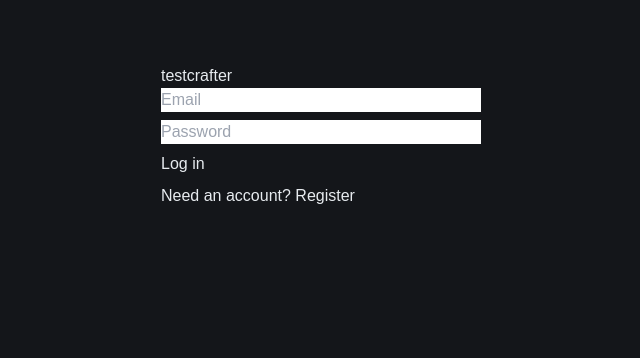
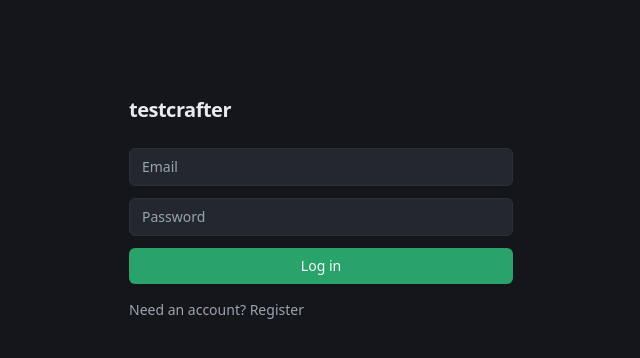
Before and after one commit to Efecancngz/testcrafter, a React (Vite) app in the folder frontend/: page /login in a window 1280 px wide. Shown: the top 358 px of the page, without its empty margins (319-959 px from the left). Built offline with nearby package versions, Linux system fonts and the light colour scheme.

Commit message:
feat: wire up dashboard routing, remove single-page layout

```diff
--- a/frontend/src/App.jsx
+++ b/frontend/src/App.jsx
@@ -1,179 +1,62 @@
 import { useState, useEffect } from "react";
-import { createProject, createScan, runScan, register, login, logout, isAuthenticated, fetchScreenshotUrl, setUnauthorizedHandler } from "./api";
+import { Routes, Route, useNavigate } from "react-router-dom";
+import { setUnauthorizedHandler } from "./api";
+import LoginPage from "./pages/LoginPage";
+import ProjectListPage from "./pages/ProjectListPage";
+import ProjectDetailPage from "./pages/ProjectDetailPage";
+import ScanDetailPage from "./pages/ScanDetailPage";
+import Layout from "./components/Layout";
+import RequireAuth from "./components/RequireAuth";
 
-function Screenshot({ path, stepIndex }) {
-  const [src, setSrc] = useState(null);
+export default function App() {
+  const [, forceRerender] = useState(0);
+  const navigate = useNavigate();
 
   useEffect(() => {
-    let objectUrl;
-    let cancelled = false;
-    fetchScreenshotUrl(path).then((url) => {
-      if (cancelled) {
-        URL.revokeObjectURL(url);
-        return;
-      }
-      objectUrl = url;
-      setSrc(url);
-    }).catch(() => {});
-    return () => {
-      cancelled = true;
-      if (objectUrl) URL.revokeObjectURL(objectUrl);
-    };
-  }, [path]);
+    setUnauthorizedHandler(() => {
+      forceRerender((n) => n + 1);
+      navigate("/login");
+    });
+  }, [navigate]);
 
-  if (!src) return null;
-  return <img src={src} alt={`Step ${stepIndex} screenshot`} loading="lazy" style={{ maxWidth: 200 }} />;
-}
-
-function AuthForm({ onAuthenticated }) {
-  const [mode, setMode] = useState("login");
-  const [email, setEmail] = useState("");
-  const [password, setPassword] = useState("");
-  const [error, setError] = useState(null);
-  const [submitting, setSubmitting] = useState(false);
-
-  async function handleSubmit(e) {
-    e.preventDefault();
-    setError(null);
-    setSubmitting(true);
-    try {
-      if (mode === "login") {
-        await login(email, password);
-      } else {
-        await register(email, password);
-      }
-      onAuthenticated();
-    } catch (err) {
-      setError(err.message);
-    } finally {
-      setSubmitting(false);
-    }
+  function handleLogout() {
+    forceRerender((n) => n + 1);
+    navigate("/login");
   }
 
   return (
-    <div style={{ maxWidth: 320, margin: "4rem auto", fontFamily: "sans-serif" }}>
-      <h1>testcrafter</h1>
-      <form onSubmit={handleSubmit}>
-        <input placeholder="Email" type="email" value={email} onChange={(e) => setEmail(e.target.value)} style={{ width: "100%", marginBottom: 8 }} />
-        <input placeholder="Password" type="password" value={password} onChange={(e) => setPassword(e.target.value)} style={{ width: "100%", marginBottom: 8 }} />
-        <button type="submit" disabled={submitting}>{mode === "login" ? "Log in" : "Register"}</button>
-      </form>
-      {error && <p style={{ color: "red" }}>{error}</p>}
-      <button onClick={() => setMode(mode === "login" ? "register" : "login")} style={{ marginTop: 8 }}>
-        {mode === "login" ? "Need an account? Register" : "Have an account? Log in"}
-      </button>
-    </div>
+    <Routes>
+      <Route path="/login" element={<LoginPage />} />
+      <Route
+        path="/"
+        element={
+          <RequireAuth>
+            <Layout onLogout={handleLogout}>
+              <ProjectListPage />
+            </Layout>
+          </RequireAuth>
+        }
+      />
+      <Route
+        path="/projects/:projectId"
+        element={
+          <RequireAuth>
+            <Layout onLogout={handleLogout}>
+              <ProjectDetailPage />
+            </Layout>
+          </RequireAuth>
+        }
+      />
+      <Route
+        path="/scans/:scanId"
+        element={
+          <RequireAuth>
+            <Layout onLogout={handleLogout}>
+              <ScanDetailPage />
+            </Layout>
+          </RequireAuth>
+        }
+      />
+    </Routes>
   );
 }
-
-export default function App() {
-  const [authenticated, setAuthenticated] = useState(isAuthenticated());
-  const [url, setUrl] = useState("");
-  const [description, setDescription] = useState("");
-  const [scan, setScan] = useState(null);
-  const [loading, setLoading] = useState(false);
-  const [runs, setRuns] = useState(null);
-  const [running, setRunning] = useState(false);
-  const [error, setError] = useState(null);
-
-  useEffect(() => {
-    setUnauthorizedHandler(() => setAuthenticated(false));
-  }, []);
-
-  if (!authenticated) {
-    return <AuthForm onAuthenticated={() => setAuthenticated(true)} />;
-  }
-
-  async function handleSubmit(e) {
-    e.preventDefault();
-    setError(null);
-    setRuns(null);
-    setLoading(true);
-    try {
-      const project = await createProject("Ad-hoc scan", url);
-      const result = await createScan(project.id, url, description);
-      setScan(result);
-    } catch (err) {
-      setError(err.message);
-    } finally {
-      setLoading(false);
-    }
-  }
-
-  async function handleRun() {
-    setError(null);
-    setRunning(true);
-    try {
-      const result = await runScan(scan.id);
-      setRuns(result);
-    } catch (err) {
-      setError(err.message);
-    } finally {
-      setRunning(false);
-    }
-  }
-
-  function handleLogout() {
-    logout();
-    setAuthenticated(false);
-    setScan(null);
-    setRuns(null);
-  }
-
-  return (
-    <div style={{ maxWidth: 640, margin: "2rem auto", fontFamily: "sans-serif" }}>
-      <div style={{ display: "flex", justifyContent: "space-between", alignItems: "center" }}>
-        <h1>testcrafter</h1>
-        <button onClick={handleLogout}>Log out</button>
-      </div>
-      <form onSubmit={handleSubmit}>
-        <input placeholder="Target URL" value={url} onChange={(e) => setUrl(e.target.value)} style={{ width: "100%", marginBottom: 8 }} />
-        <textarea placeholder="What should be tested?" value={description} onChange={(e) => setDescription(e.target.value)} style={{ width: "100%", marginBottom: 8 }} />
-        <button type="submit" disabled={loading}>{loading ? "Generating..." : "Generate scenarios"}</button>
-      </form>
-      {error && <p style={{ color: "red" }}>{error}</p>}
-      {scan && (
-        <div>
-          <h2>Status: {scan.status}</h2>
-          {scan.status === "blocked" && (
-            <p style={{ color: "#b8860b" }}>
-              This site uses {scan.blocked_reason} bot protection and couldn't be scanned.
-            </p>
-          )}
-          <ul>
-            {scan.scenarios.map((s) => (
-              <li key={s.id}>{s.title}</li>
-            ))}
-          </ul>
-          {scan.status === "ready" && (
-            <button onClick={handleRun} disabled={running}>{running ? "Running..." : "Run scenarios"}</button>
-          )}
-        </div>
-      )}
-      {runs && (
-        <div>
-          <h2>Results</h2>
-          <ul>
-            {runs.map((run) => (
-              <li key={run.id}>
-                Scenario {run.scenario_id}: {run.status}
-                <ul>
-                  {run.steps.map((step) => (
-                    <li key={step.id}>
-                      Step {step.step_index}: {step.status} {step.log_message ? `— ${step.log_message}` : ""}
-                      {step.screenshot_path && (
-                        <div>
-                          <Screenshot path={step.screenshot_path} stepIndex={step.step_index} />
-                        </div>
-                      )}
-                    </li>
-                  ))}
-                </ul>
-              </li>
-            ))}
-          </ul>
-        </div>
-      )}
-    </div>
-  );
-}
```
Also changed, not shown: 1 other file (tests, documents, lock files or other folders).
